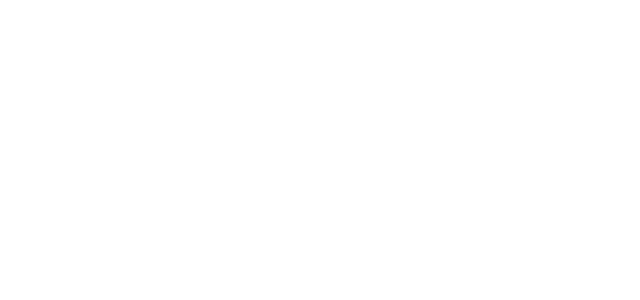
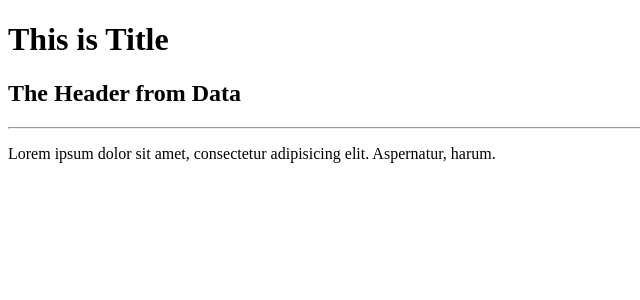
Before and after one commit to alami/js-vue-game, a Vue app in the folder vue3/ch06/: page / in a window 1280 px wide. Shown: the top 300 px of the page, without its empty margins (0-640 px from the left). Built offline with nearby package versions, Linux system fonts and the light colour scheme.

Commit message:
ch06-02: 1st component TheHeader

```diff
--- a/vue3/ch06/src/App.vue
+++ b/vue3/ch06/src/App.vue
@@ -1,6 +1,7 @@
 <template>
   <div>
-
+    <h1>This is Title</h1>
+    <the-header></the-header>
   </div>
 </template>
 
--- /dev/null
+++ b/vue3/ch06/src/TheHeader.vue
@@ -0,0 +1,15 @@
+<template>
+  <h2>{{title}}</h2>
+  <hr />
+  <p>Lorem ipsum dolor sit amet, consectetur adipisicing elit. Aspernatur, harum.</p>
+</template>
+
+<script>
+export default {
+  data() {
+    return {
+      title: 'The Header from Data'
+    }
+  }
+}
+</script>
--- a/vue3/ch06/src/main.js
+++ b/vue3/ch06/src/main.js
@@ -1,4 +1,7 @@
 import { createApp } from 'vue'
 import App from './App.vue'
+import TheHeader from './TheHeader.vue'
 
-createApp(App).mount('#app')
+const app = createApp(App)
+app.component('the-header',TheHeader)
+app.mount('#app')
```
